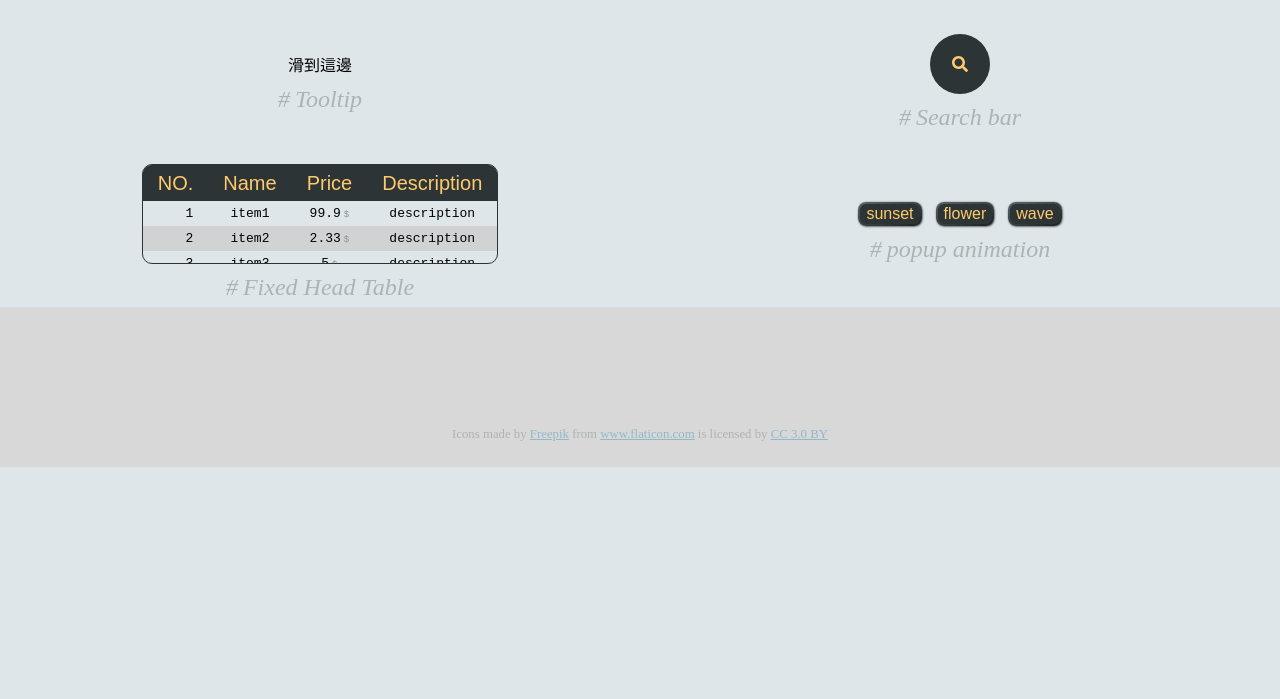
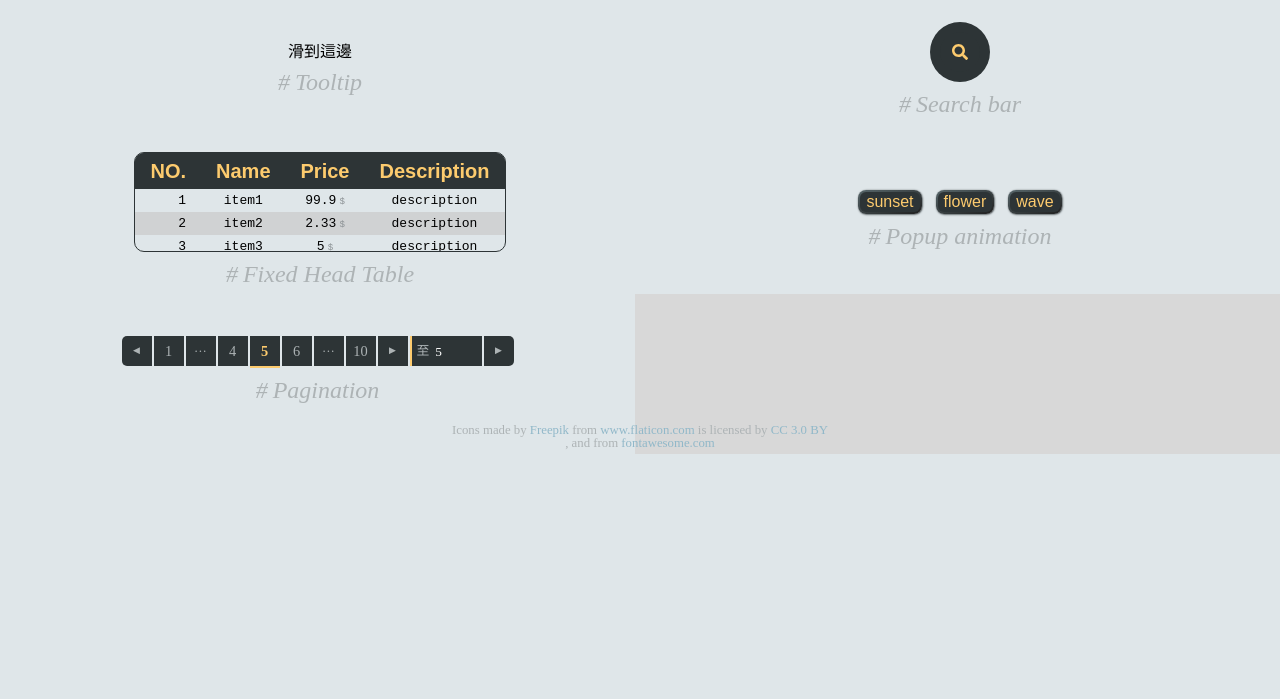
Before and after one commit to U1320100568/CSSPractice, a plain HTML site: page View/index.html in a window 1280 px wide. Shown: the part 101-800 px from the top of the page. Drawn offline with Linux system fonts and the light colour scheme.

Commit message:
pagination

```diff
--- a/Content/main.css
+++ b/Content/main.css
@@ -1,3 +1,4 @@
+@import url("reset.css");
 @import url("module.css");
 
 *{
@@ -12,12 +13,18 @@ html,body{
 	position:relative;
 	height:auto;
 }
+h1{
+	font-size: 2.2em;
+	margin: 10px auto;
+}
+a{
+	text-decoration: none;
+}
 footer{
 	position:absolute;
 	bottom: 0 ;
-	left:50%;
-	padding:10px;
-	transform: translateX(-50%);
+	text-align: center;
+	width:100%;
 	font-size: .8em;
 	color:#adb3b5;
 	height:30px;
--- a/Content/module.css
+++ b/Content/module.css
@@ -146,3 +146,90 @@ button:active{
 	transition: 0.4s;
 	width: 0px;
 }
+
+/*pager*/
+.pager-container{
+	/*overflow:auto;*/
+	display:flex;
+	flex-direction: row;
+}
+.pager-item{
+	height:30px;
+	margin:0 1px;
+	background-color: #2d3436;
+	color: #adb3b5;
+	display: inline-flex;
+	justify-content: center;
+	align-items: center;
+	flex-flow:row nowrap;
+	font-size: 0.9em;
+
+}
+.pager-item:not(.jump-input){
+	width:30px;
+}
+.pager-item.jump-input{
+	width:60px;
+	padding: 0 5px;
+	font-size: 0.8em;
+	border-left: solid 2px #fdcb6e;
+}
+.pager-item.active {
+	font-weight: 800;
+	border-bottom: 2px solid #fdcb6e;
+	color: #fdcb6e;
+}
+.pager-item:first-child{
+	border-top-left-radius: 5px;
+	border-bottom-left-radius: 5px;
+}
+.pager-item:last-child{
+	border-top-right-radius: 5px;
+	border-bottom-right-radius: 5px;
+}
+
+.pager-item a:visited{
+	color: inherit;
+}
+.pager-item a{
+	color:inherit;
+	/*font-size: 0.8em;
+	line-height: 0.8em;*/
+}
+.pager-item.active a {
+	pointer-events: none;
+	cursor:pointer
+}
+.pager-item.dot ,.pager-item.pre a ,.pager-item.next a{
+	font-size: 0.8em;
+	/*line-height: 0.6em;*/
+}
+.pager-item.dot i{
+	margin-top: -5px;
+}
+.pager-item.dot i::before{
+	content:"\2026";
+}
+.pager-item.pre i::before{
+	content:"\25c4";
+}
+.pager-item.next i::before{
+	content:"\25ba";
+}
+.pager-item.jump-input input{
+	width:100%;
+	height: 60%;
+	border: none;
+	outline: 0;
+	margin:0 4px;
+	background-color: #2d3436;
+	color:white;
+	/*font-size: 1.2em;*/
+	padding-top:2px;
+	/*appearance:textfield;*/
+}
+.pager-item.jump-input input::-webkit-inner-spin-button,
+.pager-item.jump-input input::-webkit-outer-spin-button{
+	-webkit-appearance:none;
+	appearance:none;
+}
--- /dev/null
+++ b/Content/reset.css
@@ -0,0 +1,43 @@
+html, body, div, span, applet, object, iframe,
+h1, h2, h3, h4, h5, h6, p, blockquote, pre,
+a, abbr, acronym, address, big, cite, code,
+del, dfn, em, img, ins, kbd, q, s, samp,
+small, strike, strong, sub, sup, tt, var,
+b, u, i, center,
+dl, dt, dd, ol, ul, li,
+fieldset, form, label, legend,
+table, caption, tbody, tfoot, thead, tr, th, td,
+article, aside, canvas, details, embed,
+figure, figcaption, footer, header, hgroup,
+menu, nav, output, ruby, section, summary,
+time, mark, audio, video {
+	margin: 0;
+	padding: 0;
+	border: 0;
+	font-size: 100%;
+	font: inherit;
+	vertical-align: baseline;
+}
+/* HTML5 display-role reset for older browsers */
+article, aside, details, figcaption, figure,
+footer, header, hgroup, menu, nav, section {
+	display: block;
+}
+body {
+	line-height: 1;
+}
+ol, ul {
+	list-style: none;
+}
+blockquote, q {
+	quotes: none;
+}
+blockquote:before, blockquote:after,
+q:before, q:after {
+	content: '';
+	content: none;
+}
+table {
+	border-collapse: collapse;
+	border-spacing: 0;
+}
--- a/View/index.html
+++ b/View/index.html
@@ -80,16 +80,30 @@
 		<div class="pop-hide">內容增長，標頭也會調整</div>
 	</div>
 	<div class="flex-item">
-
 		<div>
-		<button type="button" class=" popup-btn">sunset <div class="popup-icon sunset"></div>	</button>
-		<button type="button" class=" popup-btn">flower <div class="popup-icon flower"></div></button>
-		<button type="button" class=" popup-btn">wave <div class="popup-icon wave"></div></button>
+			<button type="button" class=" popup-btn">sunset <div class="popup-icon sunset"></div>	</button>
+			<button type="button" class=" popup-btn">flower <div class="popup-icon flower"></div></button>
+			<button type="button" class=" popup-btn">wave <div class="popup-icon wave"></div></button>
 		</div>
-		<div class="comment">popup animation</div>
+		<div class="comment">Popup animation</div>
+	</div>
+	<div class="flex-item">
+		<ul class="pager-container">
+			<li class="pager-item pre"><a href="#"><i></i></a></li>
+			<li class="pager-item"><a href="#">1</a></li>
+			<li class="pager-item dot"><i></i></li>
+			<li class="pager-item"><a href="#">4</a></li>
+			<li class="pager-item active"><a href="#">5</a></li>
+			<li class="pager-item"><a href="#">6</a></li>
+			<li class="pager-item dot"><i></i></li>
+			<li class="pager-item"><a href="#">10</a></li>
+			<li class="pager-item next"><a href="#"><i></i></a></li>
+			<li class="pager-item jump-input">至<input type="number" placeholder="頁數" min="1" value="5"></li>
+			<li class="pager-item next"><a href="#"><i></i></a></li>
+		</ul>
+		<div class="comment">Pagination</div>
 
 	</div>
-	<div class="flex-item"style="background-color: #d8d8d8;padding:5px;"></div>
 	<div class="flex-item"style="background-color: #d8d8d8;padding:5px;"></div>
 
 </div>
@@ -97,5 +111,6 @@
 </body>
 <footer>
 	<div>Icons made by <a href="https://www.freepik.com/" title="Freepik">Freepik</a> from <a href="https://www.flaticon.com/"             title="Flaticon">www.flaticon.com</a> is licensed by <a href="http://creativecommons.org/licenses/by/3.0/"             title="Creative Commons BY 3.0" target="_blank">CC 3.0 BY</a></div>
+	<div>, and from <a href="https://fontawesome.com/icons?d=gallery&q=got"title="FontAwesome">fontawesome.com</a></div>
 </footer>
 </html>
```
Also changed, not shown: 1 other file.
